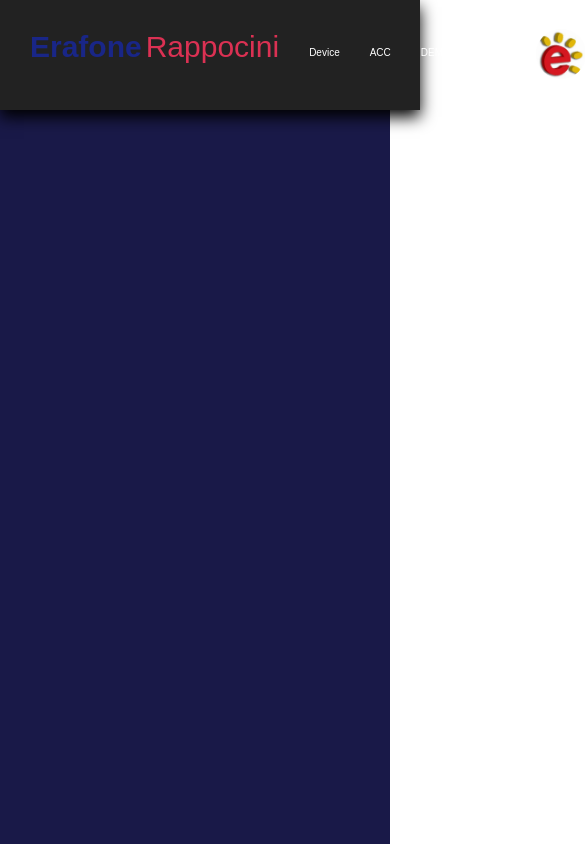
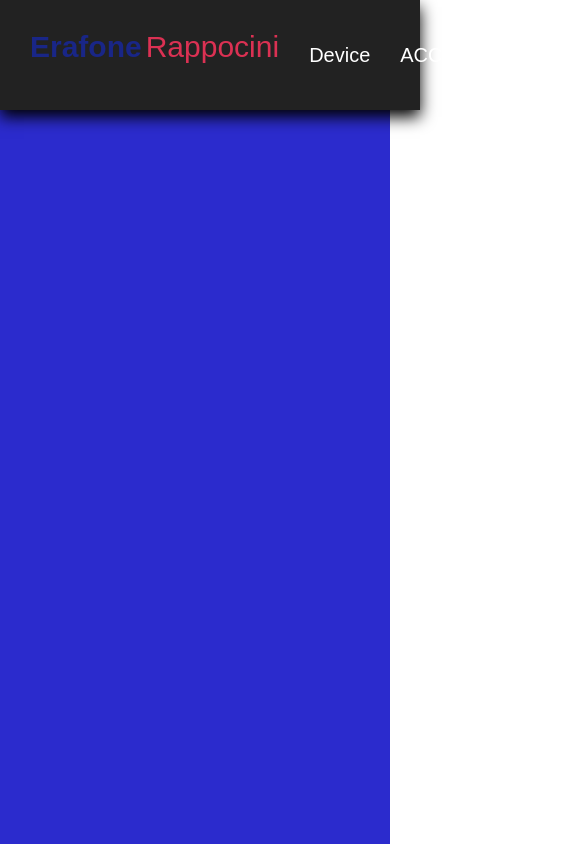
Before and after one commit to FRANKEN25/navbar-erafone-rapppocini, a plain HTML site: page index.html in a window 390 px wide. Shown: the top 844 px of the page, 585 px wide, since content can reach past the window. Drawn offline with Linux system fonts and the light colour scheme.

Commit message:
Add files via upload

```diff
--- a/style.css
+++ b/style.css
@@ -10,14 +10,14 @@ body {
     display: flex;
     quotes: 100%;
     height: 100vh;
-    background-color: rgb(25, 25, 72);
+    background-color: rgb(43, 43, 205);
 
 }
 
 .wrapper {
     display: flex;
     justify-content: space-between;
-    font-size: 10px;
+    font-size: 20px;
     padding: 15px;
     width: 100%;
     height: 80px;
@@ -28,7 +28,7 @@ body {
 .brand {
     display: flex;
     flex-direction: row;
-    font-size: 30px;
+    font-size: 1.5em;
     padding: 15px;
     text-transform: capitalize;
 }
@@ -36,12 +36,12 @@ body {
 
 .firstname{
     color: rgb(25, 38, 135);
-    font-weight: 600;
+    font-weight: 700;
 }
 
 .lastname {
     color: rgb(219, 49, 83);
-    font-weight: 300;
+    font-weight: 400;
     padding-left: 4px;
 }
 
@@ -59,28 +59,16 @@ body {
 
 .navigation > li > a {
     color: white;
-    font-size: 10px;
+    font-size: 20px;
     text-decoration: none;
     text-transform: capitalize;
 }
 
-.navigation > li > a:hover {
+.navigation >li > a:hover {
     color: rgb(145, 74, 211);
     transition: all .3s ease-in-out;
 
 }
-
-.navigation > li > a::after {
-    content: '';
-    display: block;
-    padding-bottom: 0.5rem;
-    border-bottom: 0.1rem solid;
-    transform: scaleX(0);
-    transition: 0.2s linear;
-
-}
-
-
 
 .navigation >li>img{
     width: 50px;
@@ -94,29 +82,3 @@ body {
     border-radius: 65px;
     transition: all .3s ease-in-out;
 }
-
-/* Media Queries */
-
-/* Laptop */
-@media (max-width: 1366px){
-    html{
-        font-size: 75%;
-    }
-}
-
-
-/* Tablet */
-@media (max-width: 758px){
-    html{
-        font-size: 62.5%;
-    }
-}
-
-
-/* handphone */
-
-@media (max-width: 30px){
-    html{
-        font-size: 10px;
-    }
-}
```
